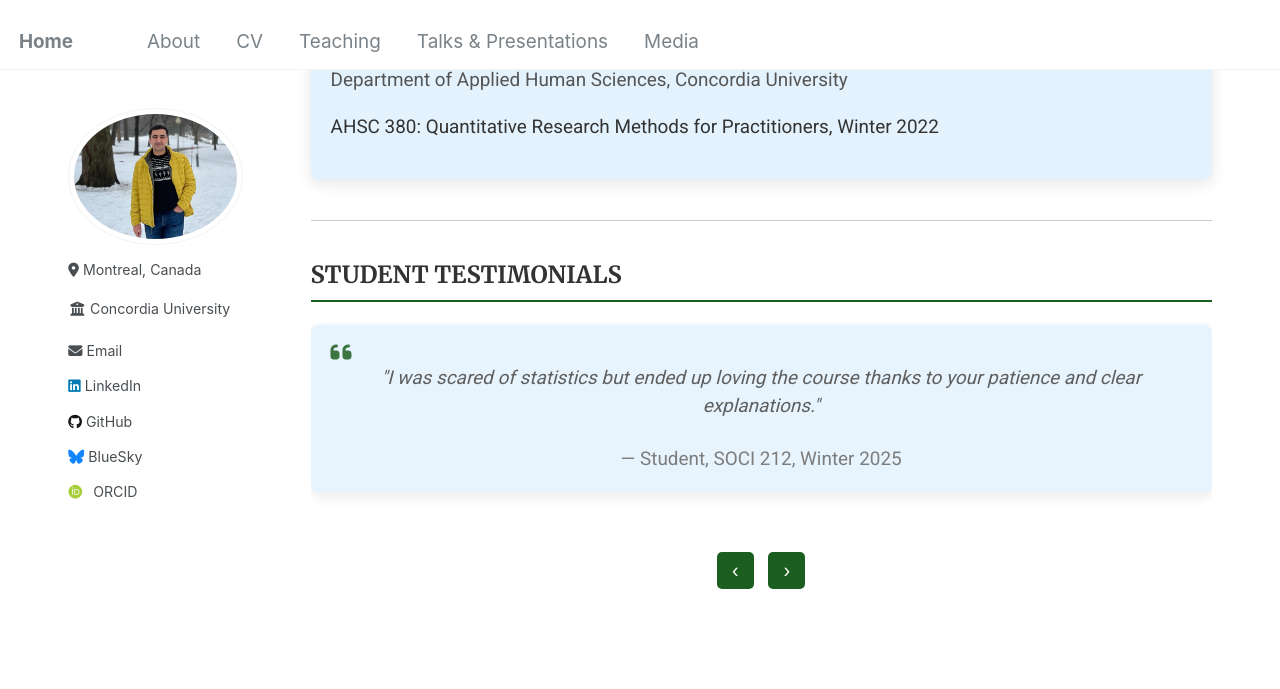
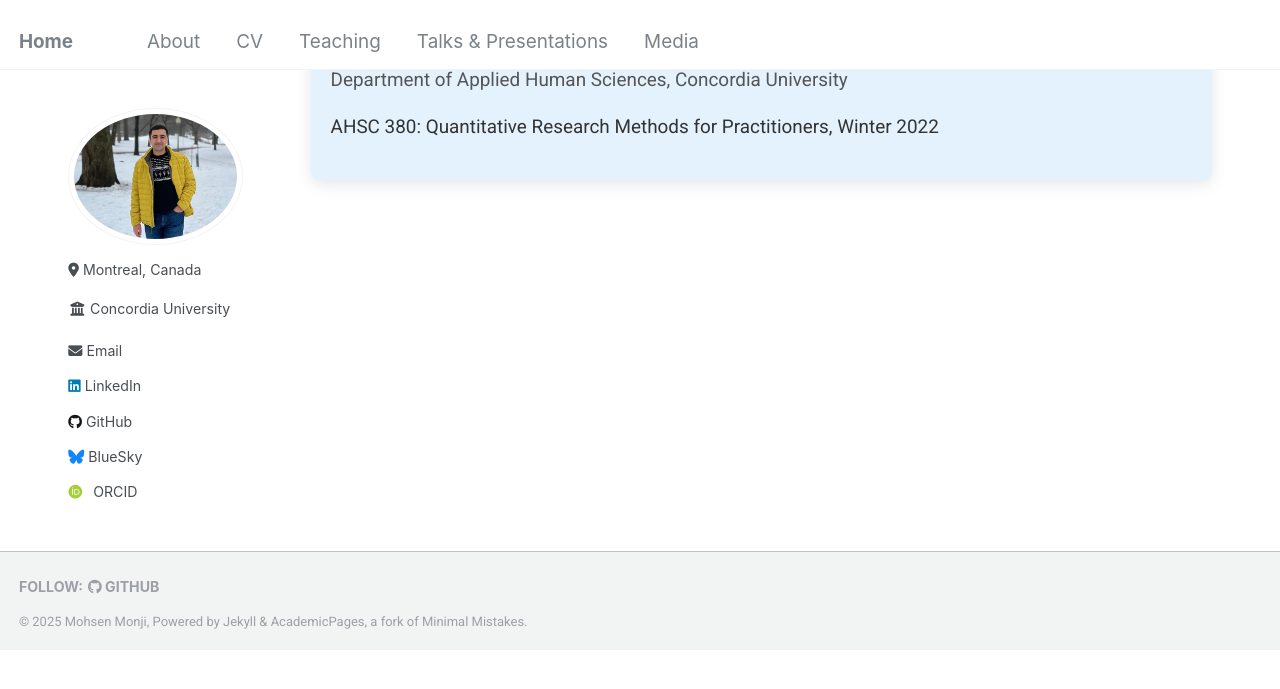
Before and after one commit to Mohsnmonji/mohsnmonji.github.io, a Jekyll site: the page built from _pages/teaching.md, in a window 1280 px wide and 900 px high, scrolled down 1681 px. Shown: the top 689 px of the window. Built offline with Jekyll 4.4.1, drawn with Linux system fonts in a browser that asks for light colours; some web fonts are replaced; after the commit the page ends 2332 px from its top, so only the background shows below that.

Commit message:
Update teaching.md

```diff
--- a/_pages/teaching.md
+++ b/_pages/teaching.md
@@ -191,63 +191,3 @@ author_profile: true
     </ul>
   </div>
 </div>
-
-<hr class="section-divider">
-
-<div class="teaching-section">
-  <h2>STUDENT TESTIMONIALS</h2>
-
-  <div class="testimonial-carousel">
-    <div class="testimonial-slide active">
-      <i class="fas fa-quote-left"></i>
-      <p>"He makes stats feel way more approachable and actually relevant!"</p>
-      <span>— Student, SOCI 212, Winter 2025</span>
-    </div>
-    <div class="testimonial-slide">
-      <i class="fas fa-quote-left"></i>
-      <p>"I was scared of statistics but ended up loving the course thanks to your patience and clear explanations."</p>
-      <span>— Student, SOCI 212, Winter 2025</span>
-    </div>
-    <div class="testimonial-slide">
-      <i class="fas fa-quote-left"></i>
-      <p>"He puts a lot of energy into class and does whatever needed to make sure everyone succeeds."</p>
-      <span>— Student, SOCI 212, Winter 2025</span>
-    </div>
-    <div class="testimonial-slide">
-      <i class="fas fa-quote-left"></i>
-      <p>"I really enjoyed your class, it was very well structured and the PowerPoint slides really helped me to understand the concepts."</p>
-      <span>— Student, SOCI 212, Winter 2025</span>
-    </div>
-  </div>
-
-  <div class="testimonial-controls">
-    <button onclick="prevTestimonial()" aria-label="Previous testimonial">‹</button>
-    <button onclick="nextTestimonial()" aria-label="Next testimonial">›</button>
-  </div>
-</div>
-
-<script>
-  let currentTestimonial = 0;
-  const testimonials = document.querySelectorAll('.testimonial-slide');
-
-  function showTestimonial(index) {
-    testimonials.forEach((testimonial, i) => {
-      testimonial.style.display = 'none';
-      testimonial.classList.remove('active');
-    });
-    testimonials[index].style.display = 'block';
-    testimonials[index].classList.add('active');
-  }
-
-  function nextTestimonial() {
-    currentTestimonial = (currentTestimonial + 1) % testimonials.length;
-    showTestimonial(currentTestimonial);
-  }
-
-  function prevTestimonial() {
-    currentTestimonial = (currentTestimonial - 1 + testimonials.length) % testimonials.length;
-    showTestimonial(currentTestimonial);
-  }
-
-  setInterval(nextTestimonial, 5000); // Auto-slide every 5 seconds
-</script>
```
